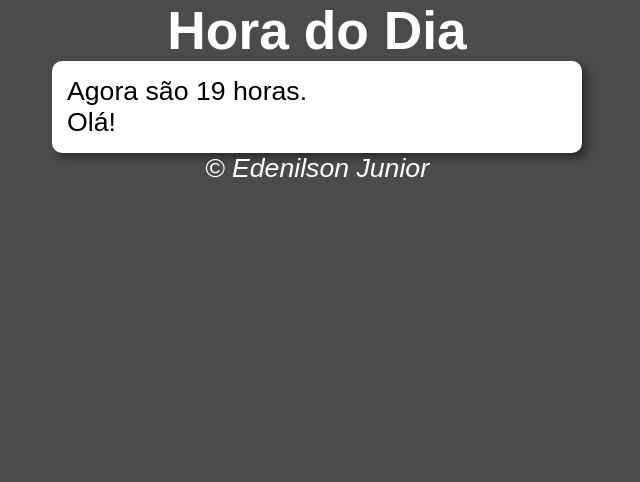
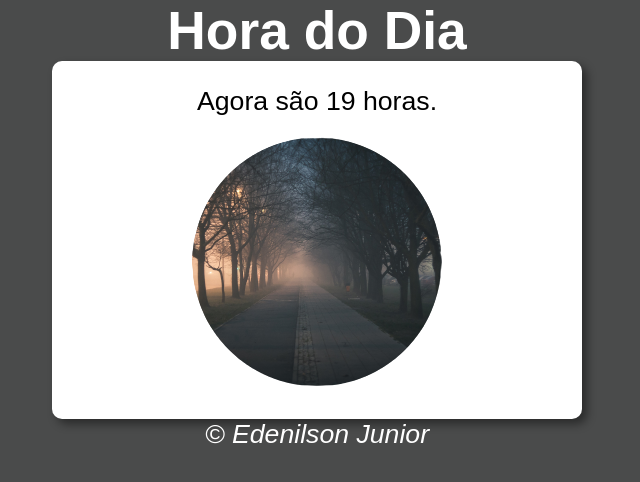
Before and after one commit to EdenilsonGomes/javascript, a plain HTML site: page aula012ex/modelo.html in a window 1280 px wide. Shown: the whole page, without its empty margins (323-963 px from the left). Drawn offline with Linux system fonts and the light colour scheme.

Commit message:
exercicio interativo com o horario de quem acessa fazendo a imagem e o texto de horario atualizar automaticamente

```diff
--- a/aula012ex/modelo.html
+++ b/aula012ex/modelo.html
@@ -13,10 +13,10 @@
     </header>
     <section>
         <div id="horario">
-            testando...
+
         </div>
-        <div>
-            Olá!
+        <div id="foto">
+            <img id="imagem" src="fotomanha.png" alt="">
         </div>
     </section>
     <footer> <p>&copy; Edenilson Junior</p></footer>
--- a/aula012ex/script.js
+++ b/aula012ex/script.js
@@ -1,20 +1,21 @@
 
 function carregar(){
+    var horario = document.getElementById('horario')
+    var img = document.getElementById('imagem')
     var agora = new Date()
     var hora = agora.getHours()
 
-    var horario = document.getElementById('horario')
-
-
     horario.innerHTML = `Agora são ${hora} horas.`
 
+    if(hora >= 0 && hora < 12){
+        document.getElementsByTagName('body')[0].style.backgroundColor = '#C9B78A'
+        img.src = 'fotomanha.png'
 
-
-    if(hora < 12){
-        document.getElementsByTagName('body')[0].style.backgroundColor = '#C9B78A'
-    }else if(hora < 18){
+    }else if(hora >= 12 && hora <= 18){
         document.getElementsByTagName('body')[0].style.backgroundColor = '#A77864'
+        img.src = 'fototarde.png'
     }else{
         document.getElementsByTagName('body')[0].style.backgroundColor = '#4A4B4B'
+        img.src = 'fotonoite.png'
     }
 }
--- a/aula012ex/style.css
+++ b/aula012ex/style.css
@@ -11,6 +11,11 @@ body{
 header{
     color: white;
     text-align: center;
+}
+
+div {
+    text-align: center;
+    padding: 10px;
 }
 
 section{
```
Also changed, not shown: aula012ex/fotomanha.png (added), aula012ex/fotonoite.png (added), aula012ex/fototarde.png (added).
